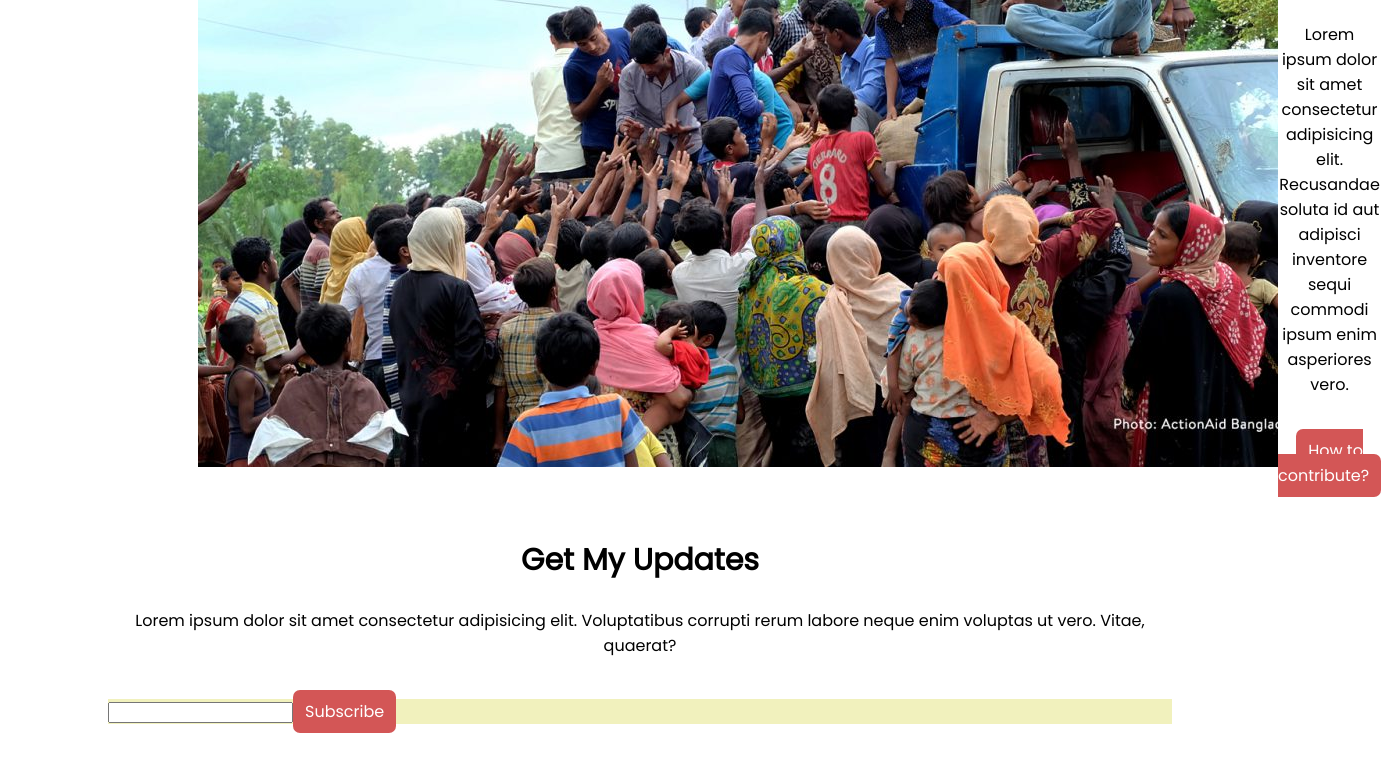
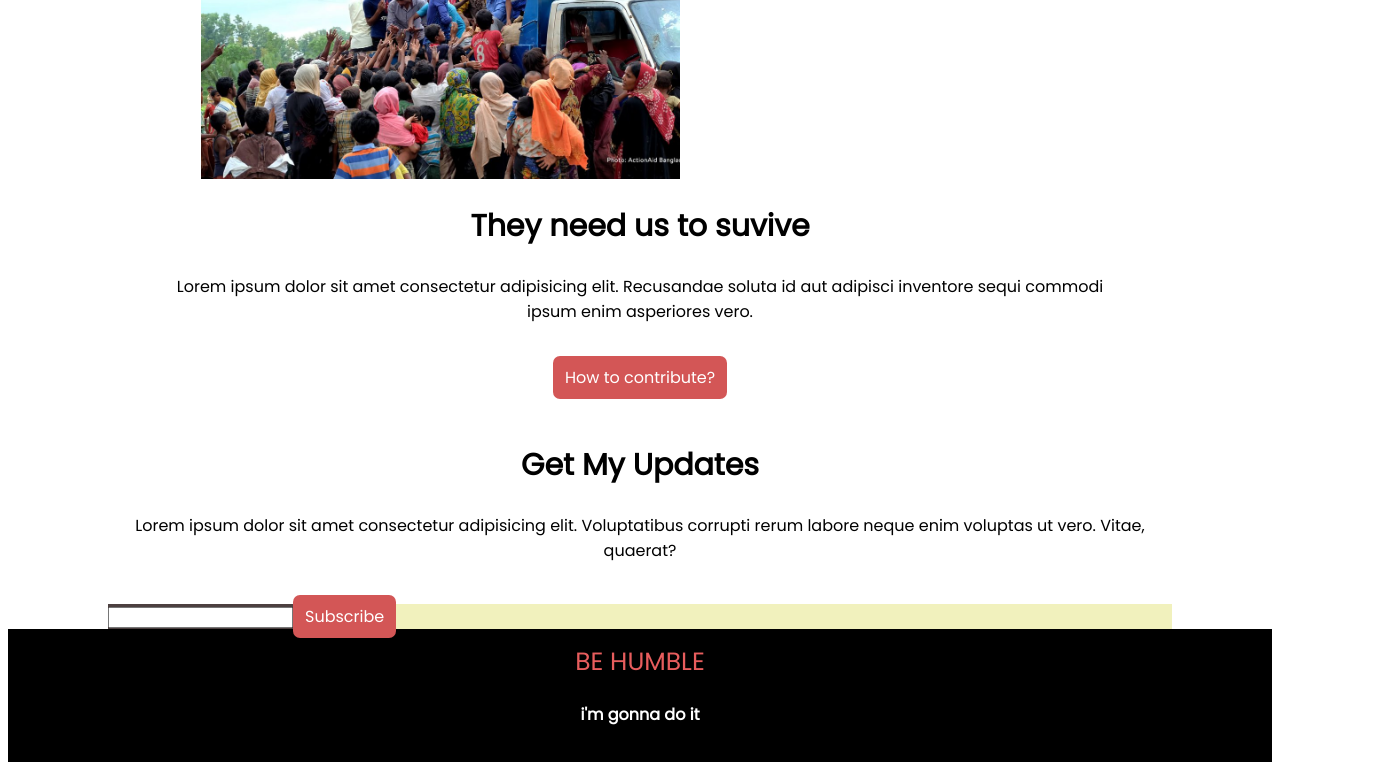
Before and after one commit to amena01/donate-today-main, a plain HTML site: page index.html in a window 1280 px wide. Shown: the part 1986-2756 px from the top of the page, 1381 px wide, since content can reach past the window. Before the commit the page ends 2719 px from the top, so only its background shows below. Drawn offline with Linux system fonts and the light colour scheme.

Commit message:
footer-commit

```diff
--- a/index.html
+++ b/index.html
@@ -116,6 +116,7 @@
 
       <div class="extra-part">
          <div>
+            <div>
                <h1 class="header">Their Lives depend on your donation</h1>
 
                <p>Lorem ipsum dolor sit amet consectetur adipisicing elit. Reprehenderit laudantium tempore quibusdam
@@ -131,7 +132,7 @@
 
 
 
-      <div class="extra-part">
+         <div>
             <div>
                <img class="img" src="images/donation2.jpg" alt="">
             </div>
@@ -143,6 +144,7 @@
                <p>Lorem ipsum dolor sit amet consectetur adipisicing elit. Recusandae soluta id aut adipisci inventore
                   sequi commodi ipsum enim asperiores vero.</p><br>
                <a class="link-button" target=" _blank" href=" "> How to contribute?</a>
+            </div>
          </div>
       </div>
    </section>
@@ -176,6 +178,15 @@
    </section>
 
 
+   <!----------------------------------------------Footer-Part-------------------------------------------->
+
+      <footer>
+         <span class="footer-clr">BE HUMBLE</span>
+         <h4>i'm gonna do it</h4>
+      </footer>
+
+
+
 
 </body>
 
--- a/style.css
+++ b/style.css
@@ -81,9 +81,13 @@ body {
 }
 
 .extra-part {
-   display: flex;
-   margin: 50px;
+   display: inline-flexbox;
+   margin: 5%;
+}
 
+.extra-part img {
+   width: 50%;
+   height: 50%;
 }
 
 .img {
@@ -99,9 +103,24 @@ body {
 .last-part {
    background-color: rgba(230, 230, 139, 0.564);
    background-size 500px 300px;
-   display:flex;
+   display: flex;
 }
 
-.email{
-   gcolor       : rgb(76, 64, 64);
+.email {
+   background-color: rgb(76, 64, 64);
 }
+
+footer {
+   background-color: black;
+   text-align: center;
+   padding: 14px;
+}
+
+.footer-clr {
+   color: rgb(231, 93, 93);
+   font-size: 25px;
+}
+
+footer h4 {
+   color: white;
+}
```
Lines whose indentation alone changed are shown as unchanged.
